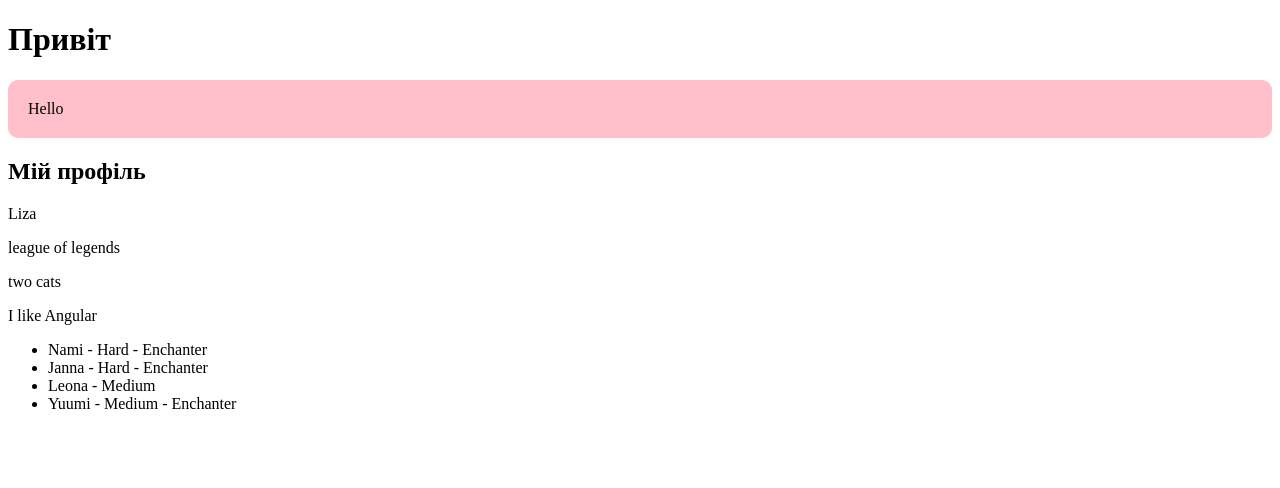
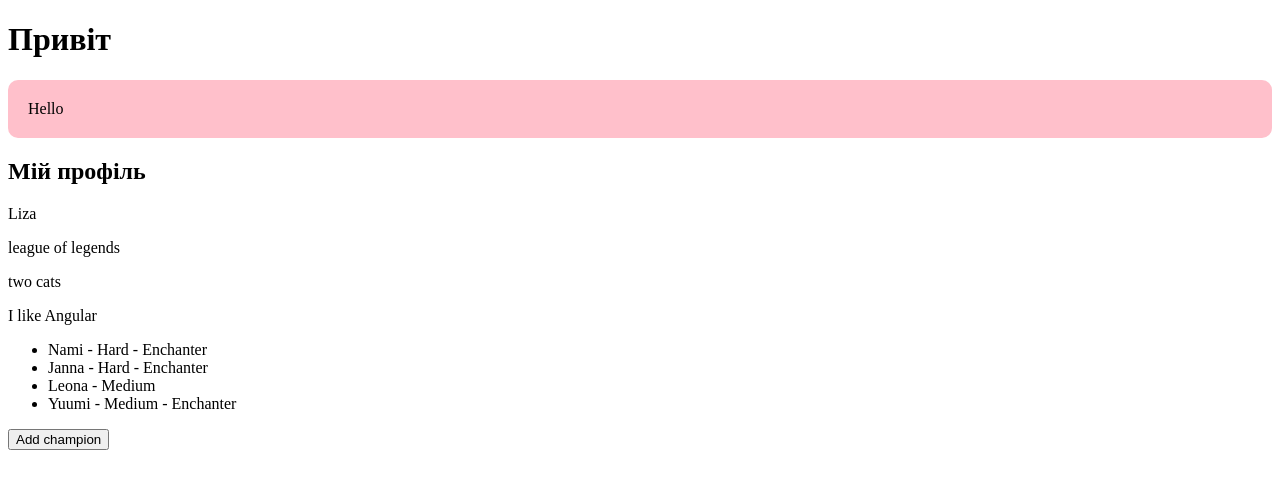
Before and after one commit to MalskoSo1/interview, an Angular app: page / in a window 1280 px wide. Shown: the top 488 px of the page. Built offline with nearby package versions, Linux system fonts and the light colour scheme.

Commit message:
added button - add champion

```diff
--- a/src/app/components/user-card/user-card.html
+++ b/src/app/components/user-card/user-card.html
@@ -27,3 +27,5 @@
     </li>
   }
 </ul>
+
+<button (click)="addChampion()">Add champion</button>
--- a/src/app/components/user-card/user-card.ts
+++ b/src/app/components/user-card/user-card.ts
@@ -41,4 +41,12 @@ export class UserCard {
       isEnchanter: true,
     },
   ];
+
+  addChampion() {
+    this.favouriteChampions.push({
+      name: 'Lulu',
+      difficulty: 'Medium',
+      isEnchanter: true,
+    });
+  }
 }
```
